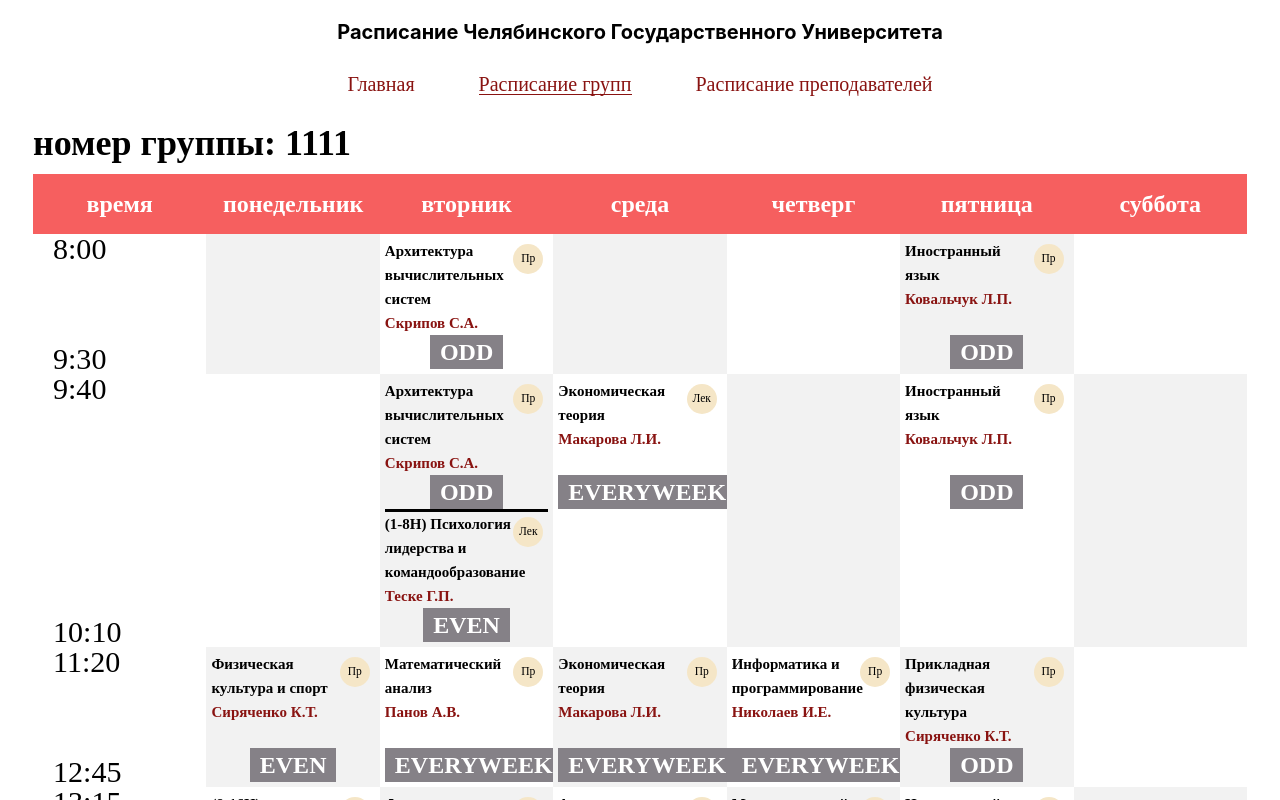
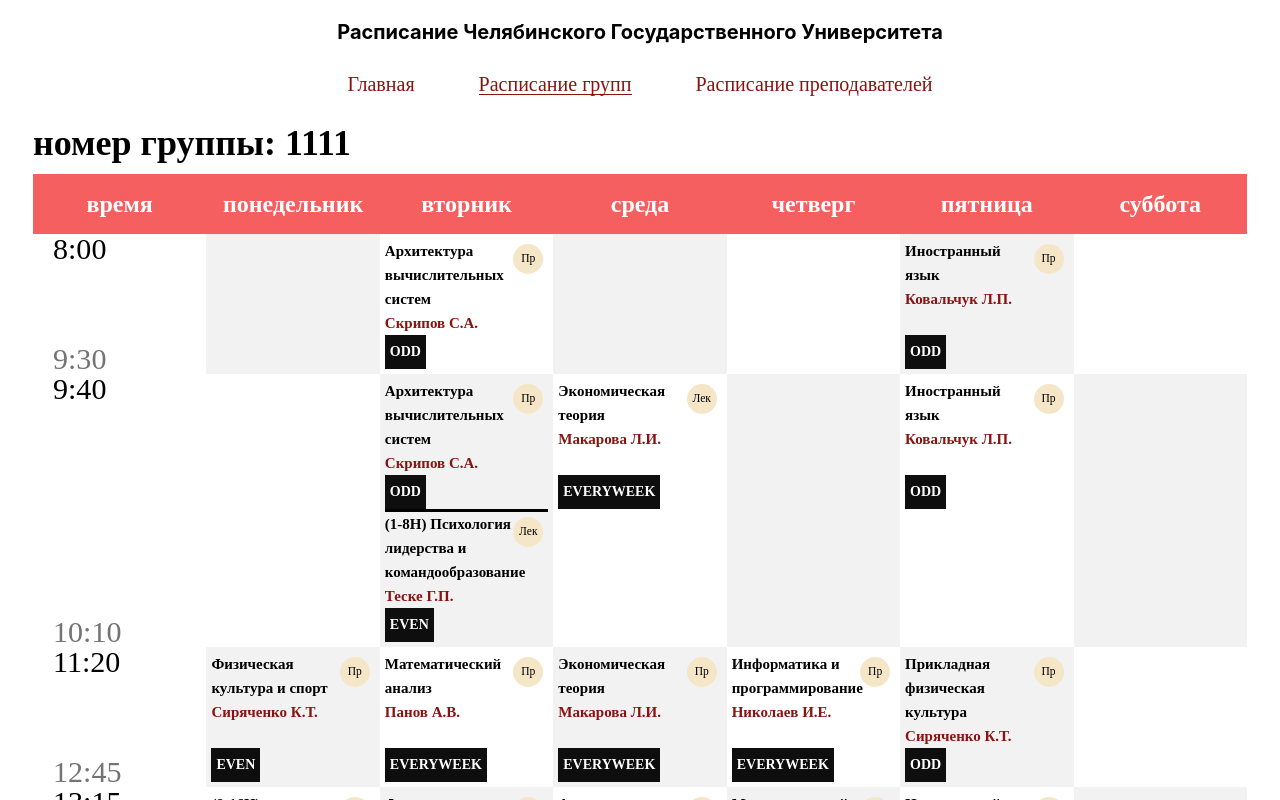
Before and after one commit to quadratishkin/schedule, a React (Create React App) app: page /schedule/groups/0 in a window 1280 px wide. Shown: the top 800 px of the page. Built offline with nearby package versions, Linux system fonts and the light colour scheme.

Commit message:
случайнные изменения

```diff
--- a/src/components/Schedule/Schedule.scss
+++ b/src/components/Schedule/Schedule.scss
@@ -23,6 +23,10 @@
     font-weight: 400;
     font-size: 30.05px;
     line-height: 100%;
+
+    &--finish {
+      color: rgb(117, 116, 116);
+    }
   }
 
   &__cell {
--- a/src/components/Schedule/Schedule.tsx
+++ b/src/components/Schedule/Schedule.tsx
@@ -49,7 +49,7 @@
                 <span className="schedule__time">
                   {SCHEDULE_TIMES_START[index]}
                 </span>
-                <span className="schedule__time">
+                <span className="schedule__time schedule__time--finish">
                   {SCHEDULE_TIMES_FINISH[index]}
                 </span>
               </td>
--- a/src/components/ScheduleCell/ScheduleCell.scss
+++ b/src/components/ScheduleCell/ScheduleCell.scss
@@ -75,8 +75,10 @@
 
   &__week {
     padding: 5px 10px;
-    background-color: rgb(133, 129, 135);
-    margin: 0 auto;
+    font-size: 14px;
+    background-color: rgb(14, 14, 14);
+    padding: 5px;
+    margin: 0;
     color: white;
   }
 }
--- a/src/pages/MainPage/MainPage.scss
+++ b/src/pages/MainPage/MainPage.scss
@@ -6,6 +6,6 @@
     font-weight: 800;
     font-size: 24px;
     line-height: 100%;
-    text-align: left;
+    text-align: center;
   }
 }
--- a/src/pages/MainPage/MainPage.tsx
+++ b/src/pages/MainPage/MainPage.tsx
@@ -3,10 +3,10 @@
 export const MainPage = () => {
   return (
     <section className="mainPage">
-      <p className="mainPage__text">
+      <h2 className="mainPage__text">
         Всем привет, это тестовая версия расписания для сайта Челябинского
         Государственного Университета
-      </p>
+      </h2>
     </section>
   );
 };
```
